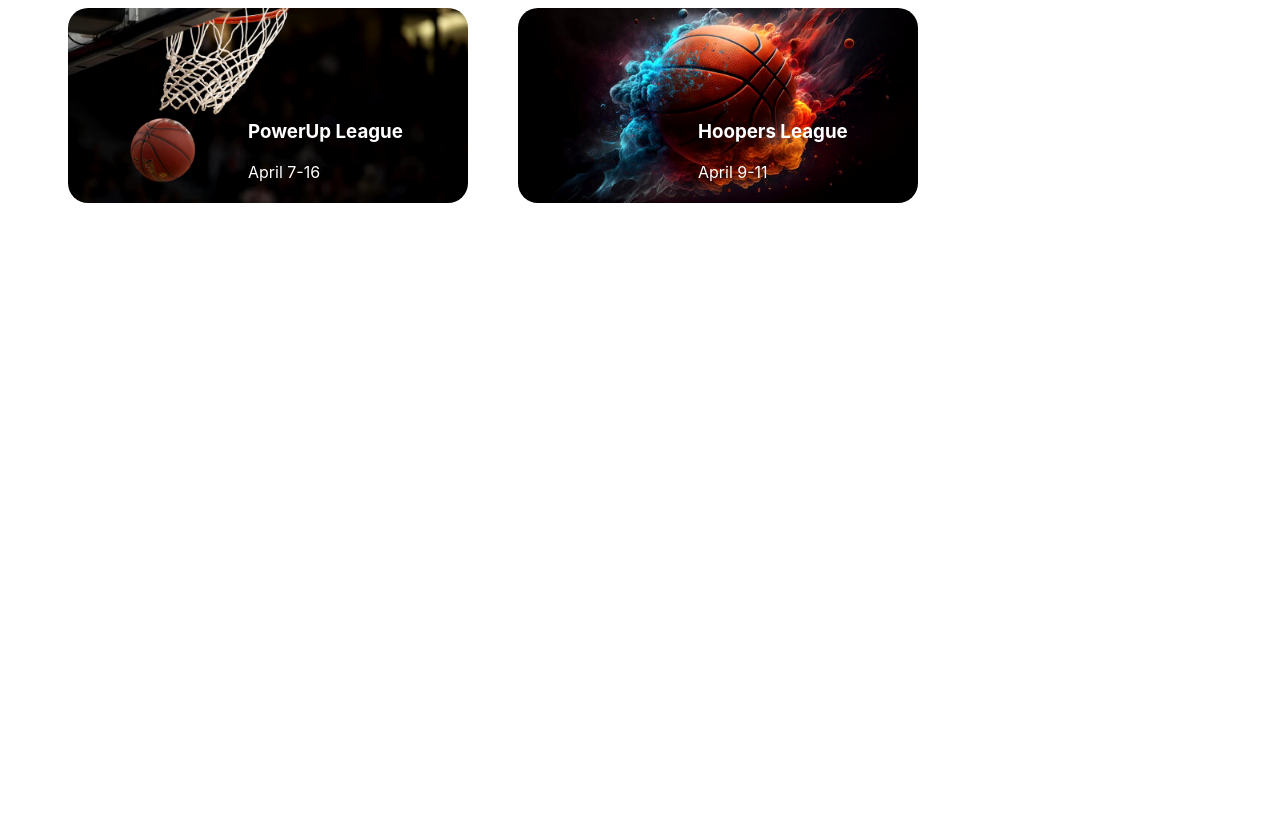
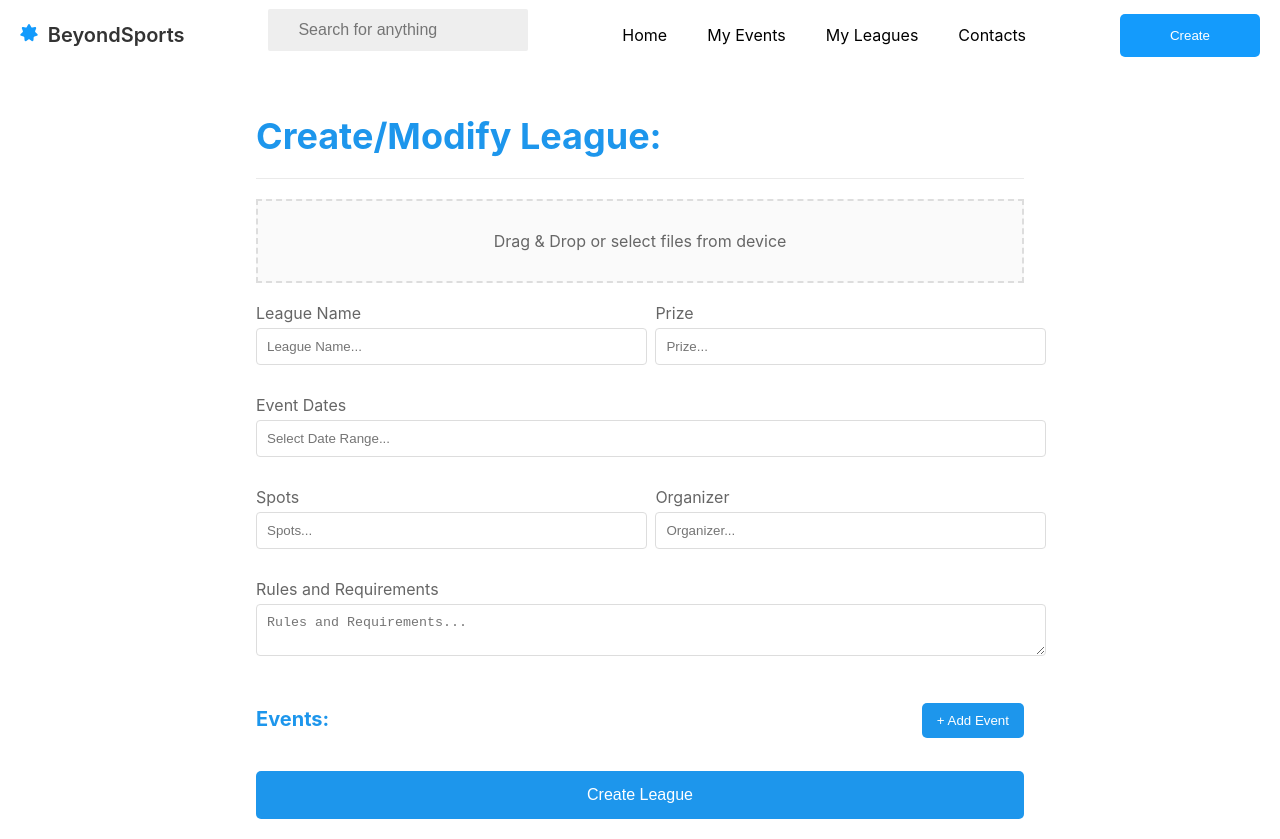
Before and after one commit to irenelgg/BeyondSports, a plain HTML site: page components/leaguecard.html in a window 1280 px wide. Before the commit the page ends 800 px from the top, so only its background shows below. Drawn offline with nearby package versions, Linux system fonts and the light colour scheme.

Commit message:
Event_opend

```diff
--- a/components/leaguecard.html
+++ b/components/leaguecard.html
@@ -1,28 +1,114 @@
 <!DOCTYPE html>
 <html lang="en">
 <head>
-    <meta charset="UTF-8" />
-    <meta name="viewport" content="width=device-width, initial-scale=1.0" />
-    <title>League Card</title>
-    <link rel="stylesheet" href="../styles/leaguecard.css" />
+    <meta charset="UTF-8">
+    <meta name="viewport" content="width=device-width, initial-scale=1.0">
+    <title>Create/Modify League</title>
+    <link rel="stylesheet" href="https://cdn.jsdelivr.net/npm/flatpickr/dist/flatpickr.min.css">
+    <link rel="stylesheet" href="../styles/create_modify_league.css">
+    <link rel="stylesheet" href="../styles/navbar.css" />
+
 </head>
 <body>
-    <div class="league-container">
-      <div class="league-card">
-        <img src="../assets/images/league1.png" />
-        <div class="league-info">
-          <h3>PowerUp League</h3>
-          <p>April 7-16</p>
+    <nav class="navbar">
+        <div class="nav-logo">
+          <img src="../assets/icons/icon_logo.svg" />
+          <span>BeyondSports</span>
+        </div>
+        <div class="nav-search">
+          <input type="text" placeholder="Search for anything" />
+        </div>
+        <ul class="nav-links">
+          <li><a href="#">Home</a></li>
+          <li><a href="#">My Events</a></li>
+          <li><a href="#">My Leagues</a></li>
+          <li><a href="#">Contacts</a></li>
+        </ul>
+        <div class="nav-create">
+          <button class="dropbtn">Create</button>
+          <div class="dropdown-content">
+            <a href="#">Event</a>
+            <a href="#">League</a>
+          </div>
+        </div>
+      </nav>
+
+    <div class="container">
+        <h1>Create/Modify League:</h1>
+        <form id="league-form">
+            <div class="form-section">
+                <label for="image-upload" class="upload-area">
+                    <input type="file" id="image-upload" accept="image/*" hidden>
+                    Drag & Drop or select files from device
+                </label>
+            </div>
+
+            <div class="form-section horizontal">
+                <div class="input-group">
+                    <label for="league-name">League Name</label>
+                    <input type="text" id="league-name" placeholder="League Name...">
+                </div>
+
+                <div class="input-group">
+                    <label>Prize</label>
+                    <input type="text" id="prize" placeholder="Prize...">
                 </div>
             </div>
 
-      <div class="league-card">
-        <img src="../assets/images/league2.png" />
-        <div class="league-info">
-          <h3>Hoopers League</h3>
-          <p>April 9-11</p>
+            <div class="form-section horizontal">
+                <div class="input-group-dates">
+                    <label for="date-range">Event Dates</label>
+                    <input type="text" id="date-range" placeholder="Select Date Range..." readonly>
                 </div>
             </div>
+
+            <div class="form-section horizontal">
+                <div class="input-group">
+                    <label for="spots">Spots</label>
+                    <input type="number" id="spots" placeholder="Spots...">
                 </div>
+
+                <div class="input-group">
+                    <label for="organizer">Organizer</label>
+                    <input type="text" id="organizer" placeholder="Organizer...">
+                </div>
+            </div>
+
+            <div class="form-section">
+                <label for="rules">Rules and Requirements</label>
+                <textarea id="rules" placeholder="Rules and Requirements..."></textarea>
+            </div>
+
+            <div class="events-container">
+                <div>
+                    <h2>Events:</h2>
+                </div>
+                <div class="form-section event-right">
+                    <button type="button" id="add-event-button" class="add-event-btn">+ Add Event</button>
+                </div>
+            </div>
+
+            <div class="event-list">
+                <!-- Dynamically added events will go here -->
+            </div>
+
+            <!-- <div class="form-section">
+                <button type="submit" class="submit-btn">Save League</button>
+            </div> -->
+
+            <button type="submit" class="submit-btn">Create League</button>
+        </form>
+    </div>
+
+    <script src="https://cdn.jsdelivr.net/npm/flatpickr"></script>
+    <script>
+        document.addEventListener('DOMContentLoaded', function() {
+            flatpickr("#date-range", {
+                mode: "range",
+                dateFormat: "F j, Y"
+            });
+        });
+    </script>
+
 </body>
 </html>
--- /dev/null
+++ b/styles/event.css
@@ -0,0 +1,118 @@
+@media screen and (max-width: 760px) {
+  .event-details {
+    flex-direction: column;
+    row-gap: 16px;
+  }
+}
+
+.event-opened-container {
+  padding: 0 80px;
+  display: flex;
+  flex-direction: column;
+}
+
+.event-details {
+  display: flex;
+  column-gap: 24px;
+
+}
+
+.event-image {
+  flex-grow: 1;
+}
+
+.event-info {
+  flex-grow: 2;
+  display: flex;
+  flex-direction: column;
+  justify-content: space-between;
+}
+
+.event-logistics {
+  display: flex;
+  column-gap: 100px;
+}
+
+.event-logistics-cols {
+  display: flex;
+  flex-direction: column;
+  row-gap: 10px;
+}
+
+.event-image img {
+  width: 100%;
+  /* This will make the image responsive */
+  height: 100%;
+  /* This will maintain the aspect ratio */
+  max-width: 600px;
+  /* Example max-width, adjust as needed */
+  border-radius: 5px;
+}
+
+.event-rsvp {
+  background-color: var(--primary-color);
+  color: white;
+  border: none;
+  cursor: pointer;
+  border-radius: 5px;
+  width: 16%;
+  padding: 10px 0;
+  /* Vertical padding to control height */
+  text-align: center;
+  /* Centers text horizontally */
+  display: inline-block;
+  /* Allows the use of text-align */
+  font-size: 15px;
+  /* Adjust as needed */
+  box-sizing: border-box;
+  /* Includes padding and border in the element's total width and height */
+}
+
+.event-info-row {
+  display: flex;
+  align-items: baseline;
+}
+
+.event-title {
+  margin: 0;
+  color: var(--primary-color);
+  font-size: 18px;
+  font-weight: 600;
+  width: 100%;
+}
+
+.event-body {
+  margin-left: 10px;
+  font-size: 20px;
+  font-family: Inter, sans-serif;
+  font-weight: 550;
+  color: grey;
+}
+
+
+/* Variable for special color */
+:root {
+  --primary-color: #149bfc;
+}
+
+body {
+  margin: 0;
+  font-family: Inter, sans-serif;
+}
+
+/* Apply event-title class only to the titles, not the entire section */
+.event-title {
+  color: var(--primary-color);
+  font-size: 24px;
+  /* Assuming you want the titles smaller than the main event title */
+  font-weight: 600;
+  margin: 0;
+  /* Reset any margins for consistent spacing */
+}
+
+.event-header h1 {
+  color: var(--primary-color);
+  border: none;
+  font-weight: 600;
+  font-size: 50px;
+}
```
Also changed, not shown: pages/event_opened.html (added, +69 -0 lines). Lines whose indentation alone changed are shown as unchanged.
